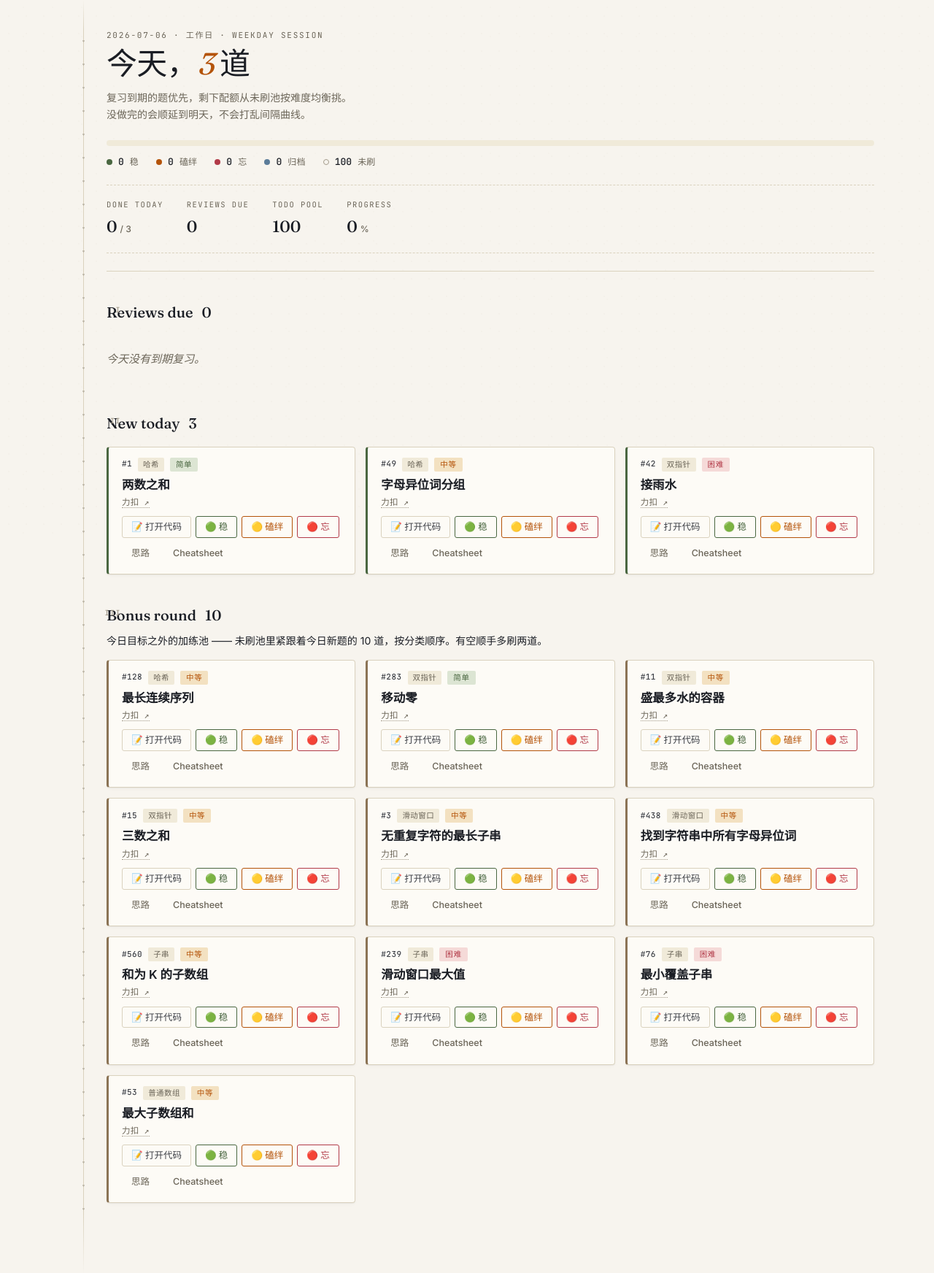
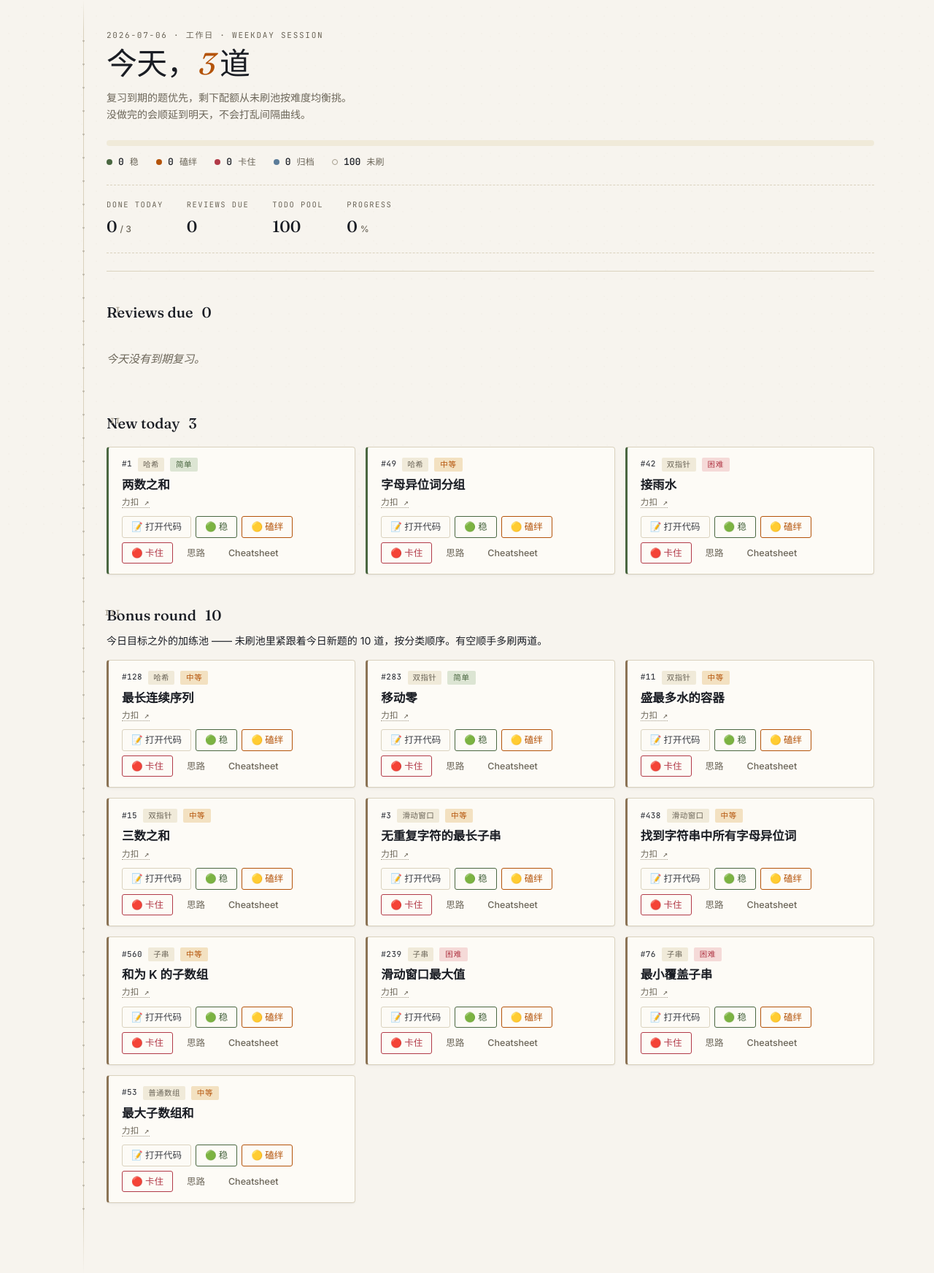
Before and after one commit to jadehare818/leetcode-hot100, a Flask app: page / in a window 1280 px wide. Shown: the part 62-1806 px from the top of the page at 73% size. Run offline with Flask 3, Linux system fonts and the light colour scheme.

Commit message:
ui: 忘 → 卡住 (更贴近复习时的实际感受)

```diff
--- a/templates/dashboard.html
+++ b/templates/dashboard.html
@@ -20,7 +20,7 @@
   <div class="progress-legend">
     <span class="item"><span class="dot solid"></span><span class="num">{{ d.counts.solid }}</span><span class="lbl">稳</span></span>
     <span class="item"><span class="dot shaky"></span><span class="num">{{ d.counts.shaky }}</span><span class="lbl">磕绊</span></span>
-    <span class="item"><span class="dot forgot"></span><span class="num">{{ d.counts.forgot }}</span><span class="lbl">忘</span></span>
+    <span class="item"><span class="dot forgot"></span><span class="num">{{ d.counts.forgot }}</span><span class="lbl">卡住</span></span>
     <span class="item"><span class="dot archived"></span><span class="num">{{ d.counts.archived }}</span><span class="lbl">归档</span></span>
     <span class="item"><span class="dot todo"></span><span class="num">{{ d.counts.todo }}</span><span class="lbl">未刷</span></span>
   </div>
@@ -108,7 +108,7 @@
       <button class="btn open-code" data-pid="{{ p.id }}">📝 打开代码</button>
       <button class="btn easy" data-solve="solid" data-pid="{{ p.id }}">🟢 稳</button>
       <button class="btn ok" data-solve="shaky" data-pid="{{ p.id }}">🟡 磕绊</button>
-      <button class="btn hard" data-solve="forgot" data-pid="{{ p.id }}">🔴 忘</button>
+      <button class="btn hard" data-solve="forgot" data-pid="{{ p.id }}">🔴 卡住</button>
       <button class="btn ghost note-toggle" data-pid="{{ p.id }}">思路</button>
       <button class="btn ghost cs-toggle" data-pid="{{ p.id }}">Cheatsheet</button>
     </div>
@@ -145,7 +145,7 @@
       <button class="btn open-code" data-pid="{{ p.id }}">📝 打开代码</button>
       <button class="btn easy" data-solve="solid" data-pid="{{ p.id }}">🟢 稳</button>
       <button class="btn ok" data-solve="shaky" data-pid="{{ p.id }}">🟡 磕绊</button>
-      <button class="btn hard" data-solve="forgot" data-pid="{{ p.id }}">🔴 忘</button>
+      <button class="btn hard" data-solve="forgot" data-pid="{{ p.id }}">🔴 卡住</button>
       <button class="btn ghost note-toggle" data-pid="{{ p.id }}">思路</button>
       <button class="btn ghost cs-toggle" data-pid="{{ p.id }}">Cheatsheet</button>
     </div>
--- a/templates/problem_detail.html
+++ b/templates/problem_detail.html
@@ -43,7 +43,7 @@
     <span>刚刷完这道</span>
     <button class="btn easy" data-solve="solid" data-pid="{{ p.id }}">🟢 稳</button>
     <button class="btn ok" data-solve="shaky" data-pid="{{ p.id }}">🟡 磕绊</button>
-    <button class="btn hard" data-solve="forgot" data-pid="{{ p.id }}">🔴 忘</button>
+    <button class="btn hard" data-solve="forgot" data-pid="{{ p.id }}">🔴 卡住</button>
   {% else %}
     <span>复习打分</span>
     <button class="btn easy" data-review="easy" data-pid="{{ p.id }}">😄 秒A</button>
```
